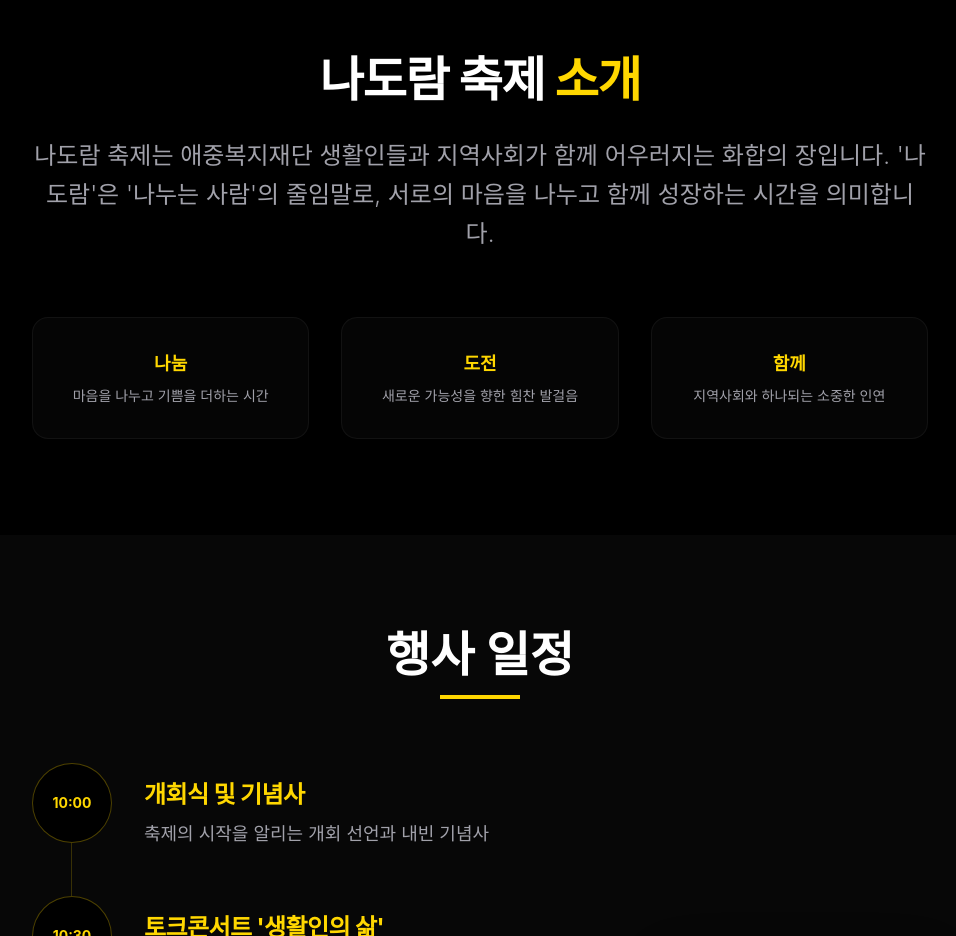
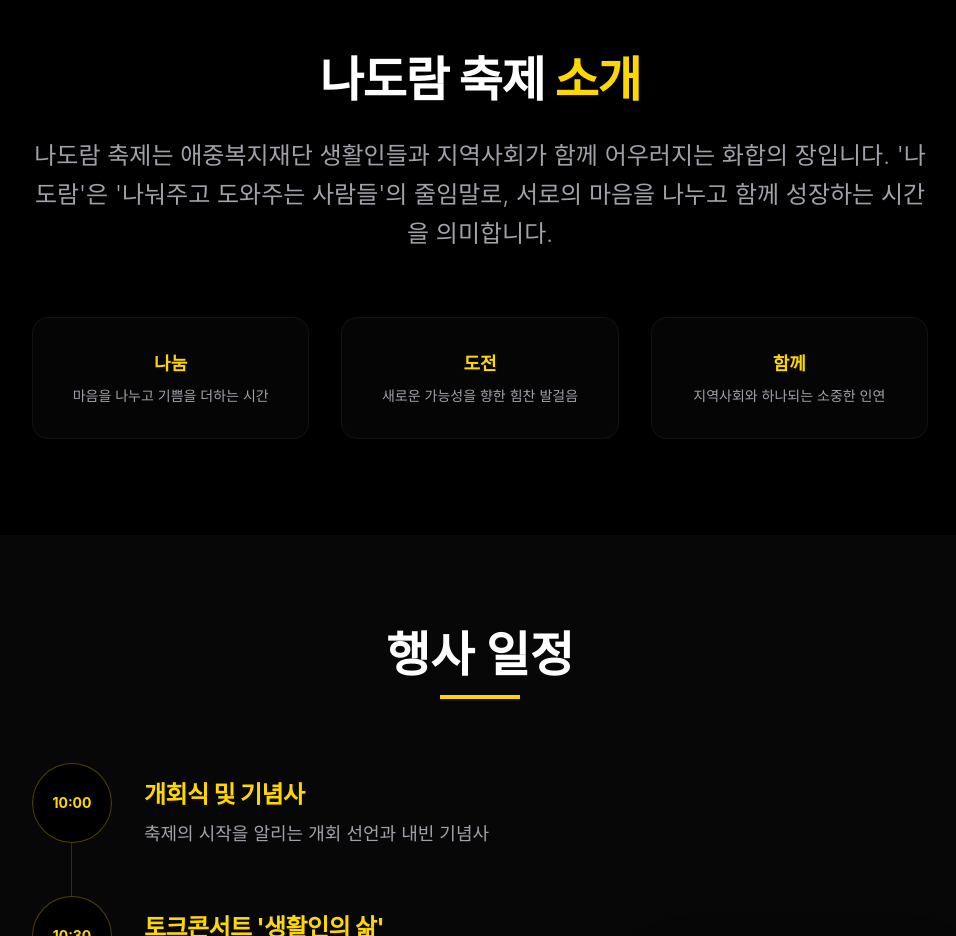
Before and after one commit to ahnasist-sudo/nadoram, a React (Vite) app: page / in a window 1280 px wide. Shown: the part 840-1776 px from the top of the page, without its empty margins (160-1116 px from the left). Built offline with nearby package versions, Linux system fonts and the light colour scheme; a web font is replaced by a local one.

Commit message:
feat: Update '나도람' meaning in mock data
The description for '나도람' in the mock data has been updated to more accurately reflect its intended meaning as "나눠주고 도와주는 사람들" (people who give and help) instead of the previous "나누는 사람" (person who shares).

```diff
--- a/src/constants/mockData.ts
+++ b/src/constants/mockData.ts
@@ -8,7 +8,7 @@ export const MOCK_SITE_SETTINGS: SiteSettings = {
   locationDetail: "전남 무안군 삼향읍 유교길 101",
   primaryColor: "#FFD700",
   heroImage: "https://images.unsplash.com/photo-1533174072545-7a4b6ad7a6c3?auto=format&fit=crop&q=80&w=1920&h=1080",
-  aboutText: "나도람 축제는 애중복지재단 생활인들과 지역사회가 함께 어우러지는 화합의 장입니다. '나도람'은 '나누는 사람'의 줄임말로, 서로의 마음을 나누고 함께 성장하는 시간을 의미합니다.",
+  aboutText: "나도람 축제는 애중복지재단 생활인들과 지역사회가 함께 어우러지는 화합의 장입니다. '나도람'은 '나눠주고 도와주는 사람들'의 줄임말로, 서로의 마음을 나누고 함께 성장하는 시간을 의미합니다.",
   phone: "061-280-6506",
   email: "aj1982@naver.com",
   donationAccount: "(농축협) 애중복지재단 351-0459-7217-63",
```
